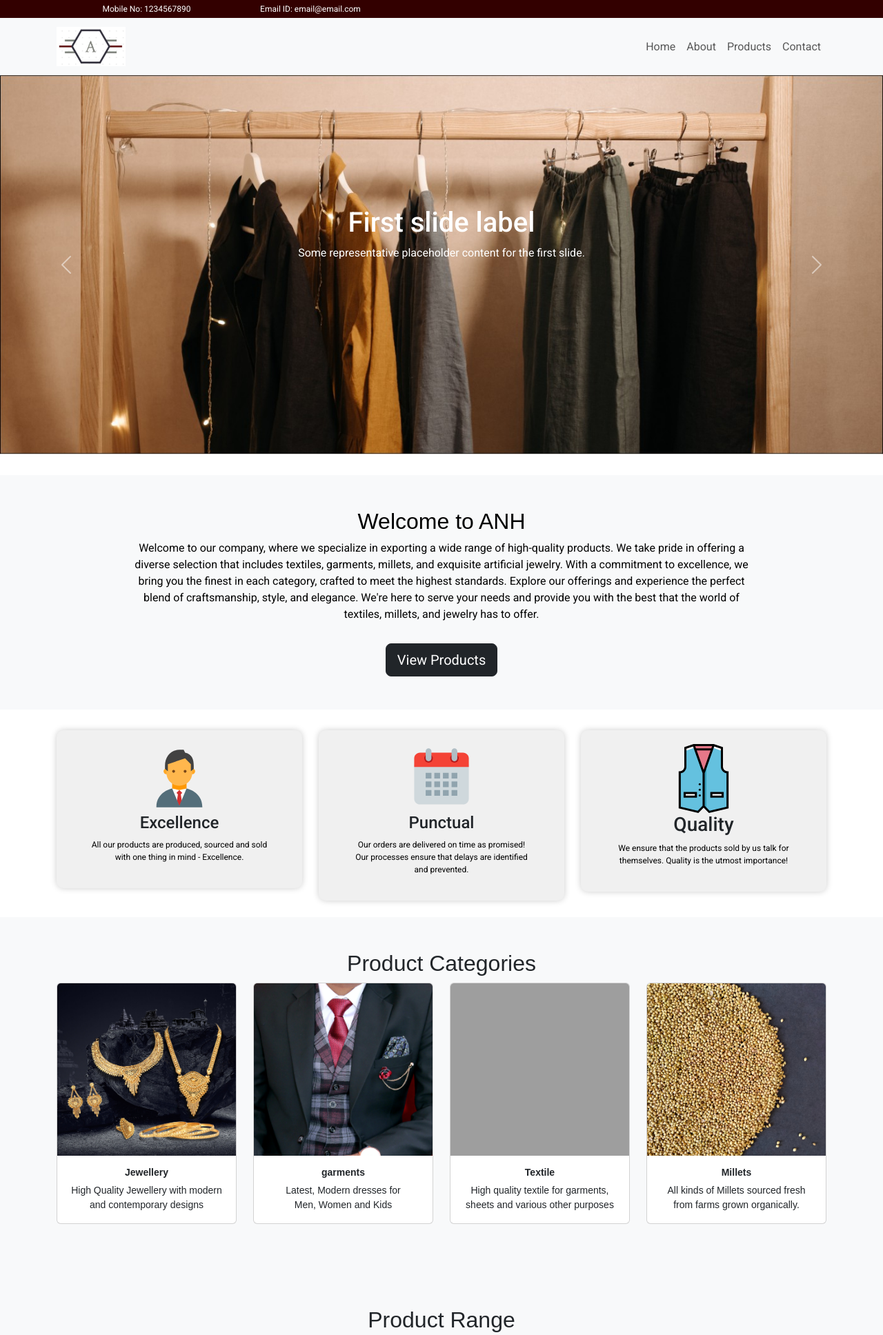
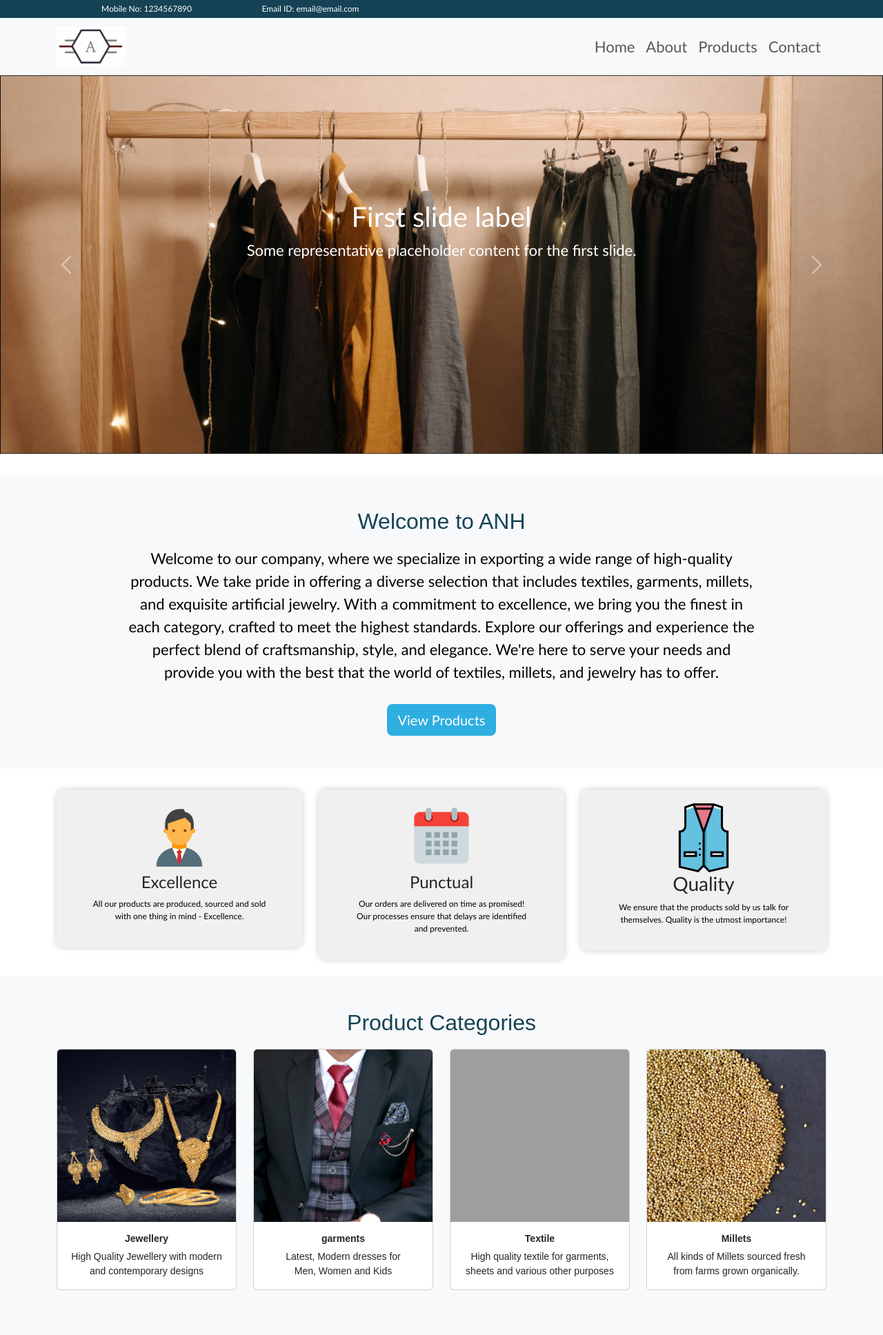
Before and after one commit to kavilashTech/asiya, a PHP site: page / in a window 1280 px wide. Shown: the top 1936 px of the page at 69% size. Run offline with PHP 8.4, Linux system fonts and the light colour scheme; grey boxes are pictures that could not be loaded.

Commit message:
style updates

```diff
--- a/assets/css/style.css
+++ b/assets/css/style.css
@@ -1,10 +1,54 @@
+/*-------- common styles start ----------------*/
+
+:root{
+    --theme-primary:#2EAEE1;
+    --theme-secondary:#154355;
+
+}
+
+body {
+    font-family: 'Calibri';font-size: 22px;
+}
+
+h2 {
+    font-family:sans-serif;
+    color:var(--theme-secondary);
+}
+
+.subhead{
+    font-size: 32px;
+    font-weight: 400;
+    padding-bottom: 10px;
+}
+
+.btn-theme {
+    background-color: var(--theme-primary);
+    color:#fff;
+    border:none;
+    /* border-color: var(--theme-primary); */
+}
+
+.btn-theme:hover {
+    background-color: #fff;
+    border: 1px solid;
+    border-color: var(--theme-primary);
+    color:var(--theme-secondary);
+    transform:scaleX(1.02);
+    /* transition: all 1s ease; */
+    transition: all .5s ease-in-out;
+}
+
+/*-------- common styles end ----------------*/
+
 /* Header */
 .custom-header .col-md-2 {
     white-space: nowrap; /* Prevent email ID from wrapping */
 }
 
 .custom-header {
-    background-color: #330000;
+    /* background-color: #330000; */
+    /* background-color: #2EAEE1; */
+    background-color: var(--theme-secondary);
     color: white;
     text-align: center;
     padding: 3px 0;
@@ -47,9 +91,7 @@
 .hero {
     margin:30px 0px;
 }
-h2 {
-    font-family:sans-serif;
-}
+
 .hero p {
     margin:0px 100px;
     margin-bottom: 30px;
@@ -140,20 +182,34 @@ h2 {
 text-align: left;
 }
 
-.footerlinks{
+.footerlinks a{
     text-decoration:none;
     text-align: left;
-    font-size:12px;
+    padding-left: 100px;
+    font-size:14px;
     font-weight:300;
+    color:#fff;
 
 }
-.footer-menu ul {
+/* .footerlinks a:hover {
+    background-color: yellow;
+} */
+
+.footer-menu ul li {
+    text-align: left;
+}
+/* .footer-menu ul li a{
     padding-left: 100px;
     text-align: left;
-}
+    text-decoration: none;
+    color:#fff;
+    font-size: 1rem;
+    font-weight: 400;
+} */
 
 .footer-menu h5{
     color:rgb(255, 255, 255)!important;
+
 }
 
 .footer-bar{
--- a/index.html
+++ b/index.html
@@ -12,10 +12,18 @@
     <link rel="stylesheet" href="https://cdnjs.cloudflare.com/ajax/libs/font-awesome/6.5.0/css/all.min.css">
     <link rel="stylesheet" href="https://fonts.googleapis.com/css?family=Roboto:300,400,500,700&display=swap">
 
+    <style>
+
+    </style>
+
+
+
     <script src="https://cdn.jsdelivr.net/npm/bootstrap@5.3.2/dist/js/bootstrap.bundle.min.js"></script>
 </head>
 
-<body style="font-family: 'Roboto', sans-serif;">
+<body>
+
+
 
     <!-- Custom Header -->
     <div class="custom-header text-white py-1">
@@ -94,7 +102,7 @@
         <div class="container">
             <div class="row">
                 <div class="col-md-12">
-                    <h2 class="text-center">Welcome to ANH</h2>
+                    <h2 class="text-center subhead">Welcome to ANH</h2>
                     <p class="text-center">
                         Welcome to our company, where we specialize in exporting a wide range of high-quality products.
                         We take pride in offering a diverse selection that includes textiles, garments, millets, and
@@ -104,7 +112,7 @@
                         you with the best that the world of textiles, millets, and jewelry has to offer.
                     </p>
                     <div class="text-center">
-                        <a href="#products" class="btn btn-dark btn-lg">View Products</a>
+                        <a href="#products" class="btn btn-theme btn-lg">View Products</a>
                     </div>
                 </div>
             </div>
@@ -145,7 +153,7 @@
     <!-- Products Section -->
     <section id="products" class="bg-light py-5">
         <div class="container">
-            <h2 class="text-center">Product Categories</h2>
+            <h2 class="text-center subhead">Product Categories</h2>
 
             <div class="row row-cols-1 row-cols-md-2 row-cols-lg-4">
                 <!-- Product Card 1 -->
@@ -203,7 +211,7 @@
     <!-- Product Range Section -->
     <section id="product-range" class="bg-light py-5">
         <div class="container">
-            <h2 class="text-center">Product Range</h2>
+            <h2 class="text-center subhead">Product Range</h2>
             <div class="row row-cols-1 row-cols-md-2 row-cols-lg-4 justify-content-between">
                 <!-- Product Card 1 -->
                 <div class="col mb-4">
@@ -350,10 +358,10 @@
                         <h5>Quick Links</h5>
 
                         <ul class="list-unstyled  mb-0">
-                            <a href="#" class="btn btn-dark">HOME</a>
-                            <a href="#" class="btn btn-dark">ABOUT US</a>
-                            <a href="#" class="btn btn-dark">SERVICE</a>
-                            <a href="#" class="btn btn-dark">CONTACTS</a>
+                            <li class="footerlinks"><a href="#">Home</a></li>
+                            <li class="footerlinks"><a href="#">About Us</a></li>
+                            <li class="footerlinks"><a href="#">Service</a></li>
+                            <li class="footerlinks"><a href="#">Contacts</a> </li>
                         </ul>
                     </div>
                     <!--Grid column-->
```
